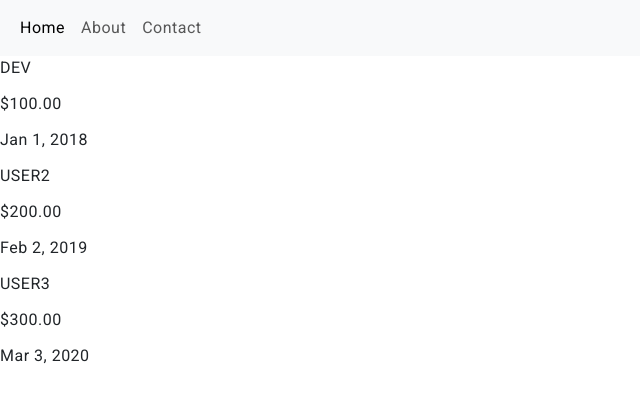
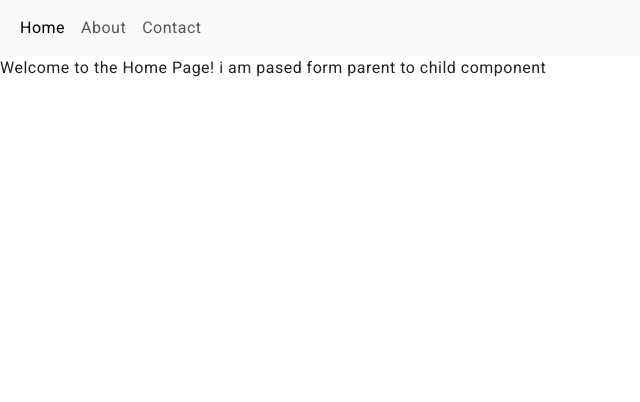
Before and after one commit to dhrumilparmar/angular_practice, an Angular app: page /home in a window 1280 px wide. Shown: the top 402 px of the page, without its empty margins (0-640 px from the left). Built offline with nearby package versions, Linux system fonts and the light colour scheme.

Commit message:
ng-content

```diff
--- a/src/app/app.component.html
+++ b/src/app/app.component.html
@@ -21,4 +21,7 @@
 
 <!-- Commented out so it doesn't push the routed components out of view -->
 <!-- <app-form-practice></app-form-practice> -->
+<app-home>
+<p>Welcome to the Home Page! i am pased form parent to child component</p>
+</app-home>
 <router-outlet></router-outlet>
--- a/src/app/home/home.component.html
+++ b/src/app/home/home.component.html
@@ -1,4 +1,4 @@
-    @if (show) {
+   <!-- @if (show) {
     <app-form-practice></app-form-practice>
     }
 
@@ -7,3 +7,6 @@
   <p>{{ user.price | currency }}</p>
   <p>{{ user.date | date }}</p>
 }
+-->
+
+<ng-content></ng-content>
```
